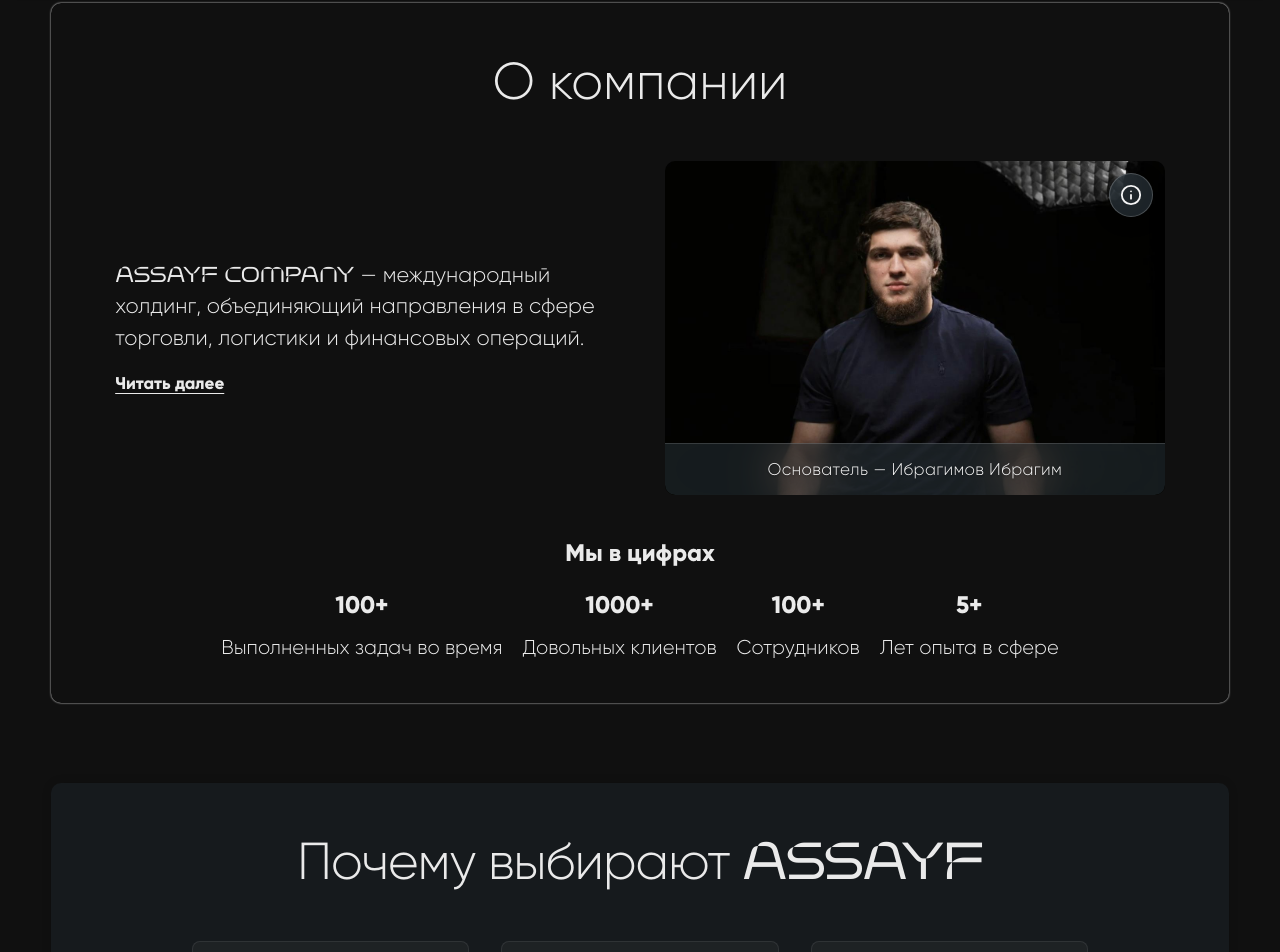
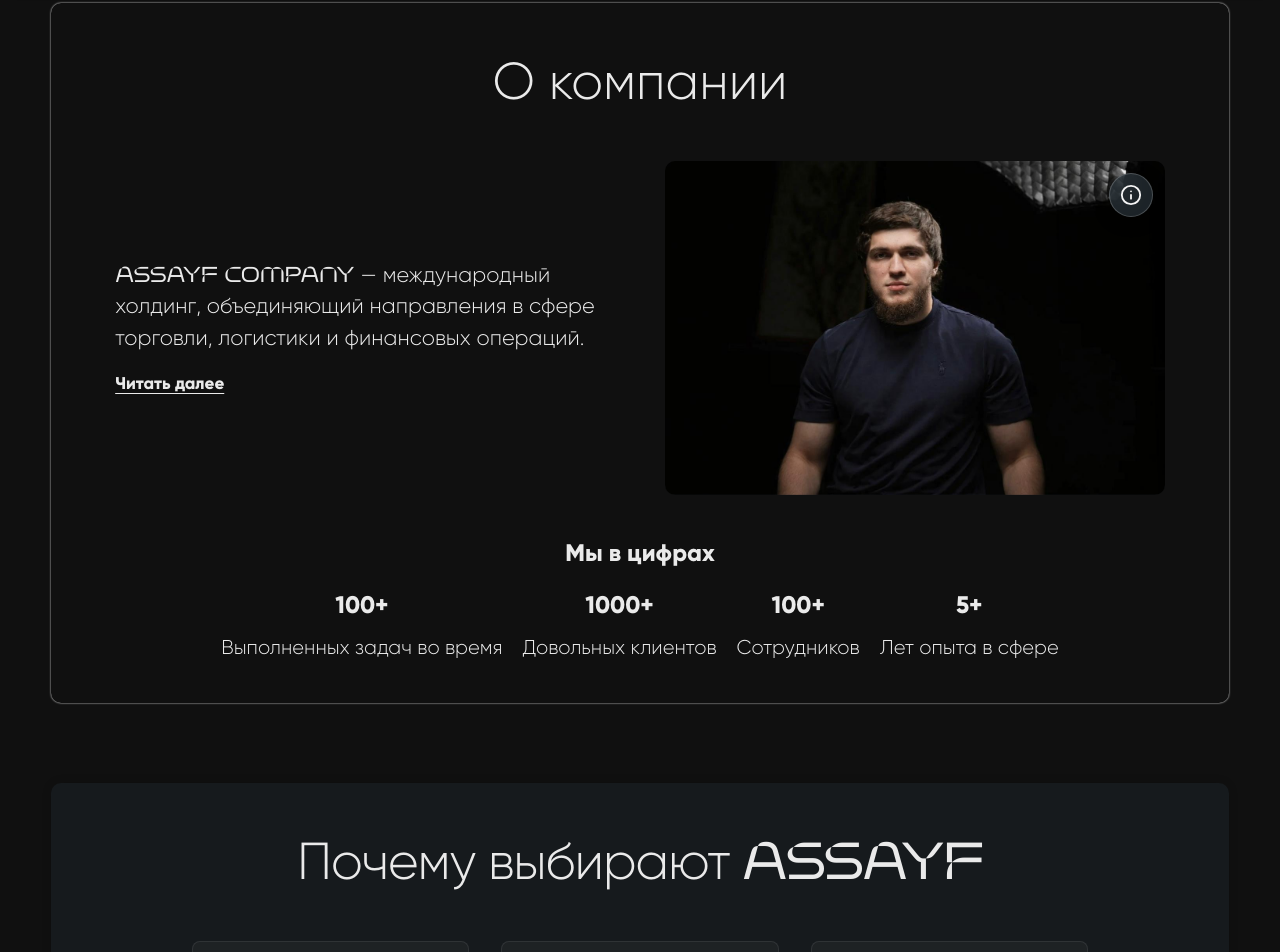
Before and after one commit to frontendarxo/assayf, a React (Vite) app: page / in a window 1280 px wide. Shown: the part 877-1829 px from the top of the page. Built offline with nearby package versions, Linux system fonts and the light colour scheme.

Commit message:
feat(about): фото основателя открывает модалку с изображением и текстом

```diff
--- a/src/i18n/messages.ts
+++ b/src/i18n/messages.ts
@@ -35,6 +35,7 @@
         readLess: "Show less",
         imageAlt: "Assayf company founder — Ibrahim",
         imageCaption: "Founder — Ibragimov Ibragim",
+        imageHoverHint: "Click for details",
         statsTitle: "By the numbers",
         stat1: "Completed projects to date",
         stat2: "Satisfied clients",
@@ -283,6 +284,7 @@
         readLess: "Свернуть",
         imageAlt: "Основатель компании Assayf — Ибрагим",
         imageCaption: "Основатель — Ибрагимов Ибрагим",
+        imageHoverHint: "Нажмите для подробностей",
         statsTitle: "Мы в цифрах",
         stat1: "Выполненных задач во время",
         stat2: "Довольных клиентов",
@@ -535,6 +537,7 @@
         readLess: "Daralt",
         imageAlt: "Assayf şirketi kurucusu — İbrahim",
         imageCaption: "Kurucu — İbrahimov İbrahim",
+        imageHoverHint: "Ayrıntılar için tıklayın",
         statsTitle: "Rakamlarla biz",
         stat1: "Bugüne kadar tamamlanan görevler",
         stat2: "Memnun müşteriler",
--- a/src/widgets/about/index.tsx
+++ b/src/widgets/about/index.tsx
@@ -32,6 +32,8 @@
     paragraphs: string[]
     contactHeading: string
     whatsAppLinkLabel: string
+    imageSrc: string
+    imageAlt: string
 }
 
 function FounderInfoModal({
@@ -43,6 +45,8 @@
     paragraphs,
     contactHeading,
     whatsAppLinkLabel,
+    imageSrc,
+    imageAlt,
 }: FounderInfoModalProps) {
     const mount =
         typeof document !== "undefined" ? document.body : null
@@ -85,6 +89,13 @@
                         >
                             <X aria-hidden size={22} strokeWidth={2} />
                         </button>
+                        <div className="about-founder-modal__media">
+                            <OptimizedImage
+                                src={imageSrc}
+                                alt={imageAlt}
+                                className="about-founder-modal__image"
+                            />
+                        </div>
                         <h3 className="about-founder-modal__title" id={titleId}>
                             {title}
                         </h3>
@@ -122,6 +133,10 @@
     const [isFounderModalOpen, setIsFounderModalOpen] = useState(false)
     const moreRegionId = useId()
     const founderModalTitleId = useId()
+
+    const openFounderModal = () => {
+        setIsFounderModalOpen(true)
+    }
 
     const moreParagraphs = useMemo(
         () => splitAboutParagraphs(t("about.moreBody")),
@@ -182,6 +197,8 @@
                 paragraphs={founderParagraphs}
                 contactHeading={t("about.founderInfoContactHeading")}
                 whatsAppLinkLabel={t("about.founderInfoWhatsAppLink")}
+                imageSrc={aboutImage}
+                imageAlt={t("about.imageAlt")}
             />
             <div className="container">
                 <ScrollReveal>
@@ -221,20 +238,30 @@
                         <figure className="about-image__figure">
                             <button
                                 type="button"
+                                className="about-image__photo-trigger"
+                                aria-label={t("about.founderInfoOpen")}
+                                aria-haspopup="dialog"
+                                aria-expanded={isFounderModalOpen}
+                                onClick={openFounderModal}
+                            >
+                                <OptimizedImage
+                                    src={aboutImage}
+                                    alt=""
+                                />
+                                <span className="about-image__photo-hint" aria-hidden>
+                                    {t("about.imageHoverHint")}
+                                </span>
+                            </button>
+                            <button
+                                type="button"
                                 className="about-image__info-btn"
                                 aria-label={t("about.founderInfoOpen")}
                                 aria-haspopup="dialog"
                                 aria-expanded={isFounderModalOpen}
-                                onClick={() => {
-                                    setIsFounderModalOpen(true)
-                                }}
+                                onClick={openFounderModal}
                             >
                                 <Info aria-hidden size={22} strokeWidth={2} />
                             </button>
-                            <OptimizedImage
-                                src={aboutImage}
-                                alt={t("about.imageAlt")}
-                            />
                             <figcaption className="about-image__caption">
                                 <BrandInlineText text={t("about.imageCaption")} />
                             </figcaption>
--- a/src/widgets/about/style.css
+++ b/src/widgets/about/style.css
@@ -91,6 +91,52 @@
     width: 100%;
 }
 
+.about-image__photo-trigger {
+    position: relative;
+    z-index: 1;
+    display: block;
+    width: 100%;
+    padding: 0;
+    margin: 0;
+    border: none;
+    background: transparent;
+    cursor: pointer;
+    border-radius: var(--about-image-radius);
+    line-height: 0;
+    text-align: inherit;
+}
+
+.about-image__photo-trigger:focus-visible {
+    outline: 2px solid rgba(255, 255, 255, 0.55);
+    outline-offset: 3px;
+}
+
+.about-image__photo-hint {
+    position: absolute;
+    inset: 0;
+    z-index: 1;
+    display: flex;
+    align-items: center;
+    justify-content: center;
+    padding: 16px;
+    font-size: clamp(0.8125rem, 2vw, 1rem);
+    font-weight: 600;
+    letter-spacing: 0.02em;
+    line-height: 1.3;
+    color: #f5f5f5;
+    text-align: center;
+    text-shadow: 0 1px 10px rgba(0, 0, 0, 0.65);
+    background: rgba(8, 8, 8, 0.48);
+    opacity: 0;
+    transition: opacity 0.25s ease;
+    pointer-events: none;
+}
+
+.about-image__photo-trigger:hover .about-image__photo-hint,
+.about-image__photo-trigger:focus-visible .about-image__photo-hint {
+    opacity: 1;
+}
+
 .about-image__info-btn {
     position: absolute;
     top: 12px;
@@ -146,17 +192,37 @@
 }
 
 .about-founder-modal {
+    --about-founder-modal-pad-block: clamp(22px, 4vw, 32px);
+    --about-founder-modal-pad-inline: clamp(22px, 4vw, 28px);
+
     position: relative;
-    width: min(100%, 520px);
-    max-height: min(88vh, 640px);
+    width: min(100%, 560px);
+    max-height: min(88vh, 720px);
     overflow: auto;
-    padding: clamp(22px, 4vw, 32px) clamp(22px, 4vw, 28px) clamp(26px, 4.5vw, 36px);
+    padding: var(--about-founder-modal-pad-block) var(--about-founder-modal-pad-inline)
+        clamp(26px, 4.5vw, 36px);
     color: #eaeaea;
     background-color: #101010;
     border-radius: 10px;
     box-shadow:
         0 0 2px 0 #fff,
         0 24px 64px rgba(0, 0, 0, 0.55);
+}
+
+.about-founder-modal__media {
+    margin: calc(-1 * var(--about-founder-modal-pad-block))
+        calc(-1 * var(--about-founder-modal-pad-inline)) clamp(18px, 3vw, 22px);
+    border-radius: 10px 10px 0 0;
+    overflow: hidden;
+}
+
+.about-founder-modal__image {
+    display: block;
+    width: 100%;
+    height: auto;
+    max-height: min(38vh, 280px);
+    object-fit: cover;
+    vertical-align: top;
 }
 
 .about-founder-modal__close {
```
